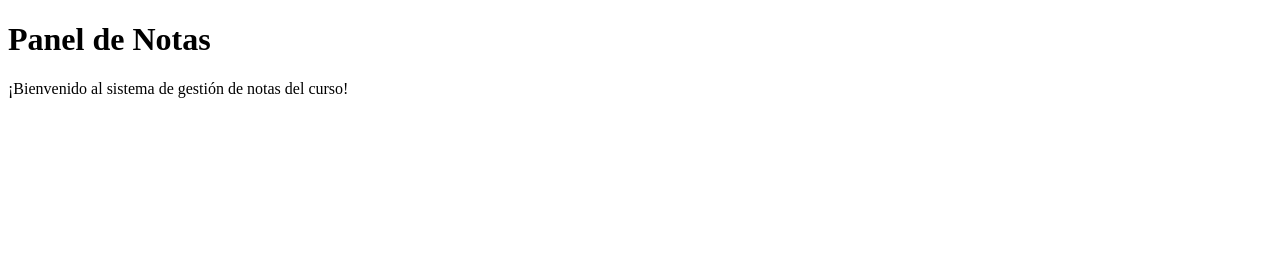
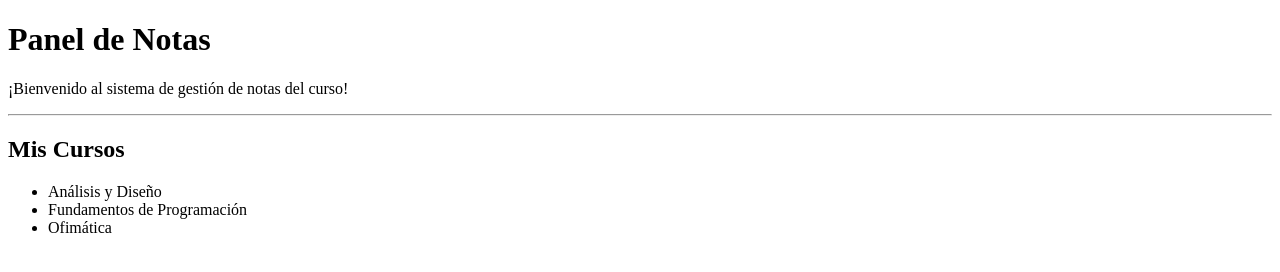
Before and after one commit to i2611959-hub/ControlNotas, a plain HTML site: page index.html in a window 1280 px wide. Drawn offline with Linux system fonts and the light colour scheme.

```diff
--- a/index.html
+++ b/index.html
@@ -7,5 +7,15 @@
 <body>
     <h1>Panel de Notas</h1>
     <p>¡Bienvenido al sistema de gestión de notas del curso!</p>
-</body>
+
+    <hr>
+
+    <h2>Mis Cursos</h2>
+
+    <ul>
+        <li>Análisis y Diseño</li>
+        <li>Fundamentos de Programación</li>
+        <li>Ofimática</li>
+    </ul>
+    </body>
 </html>
```
